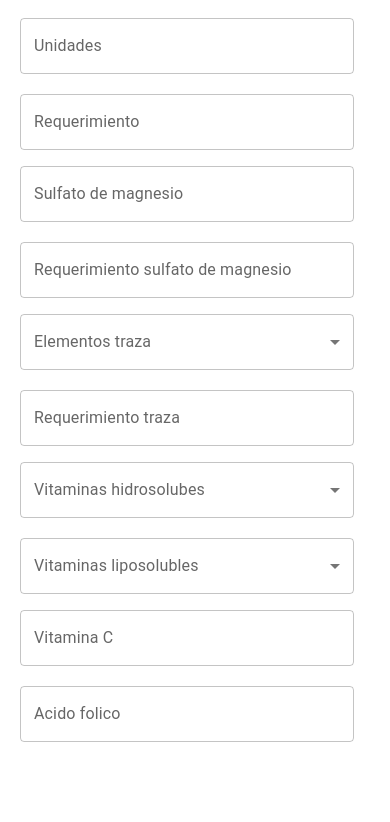
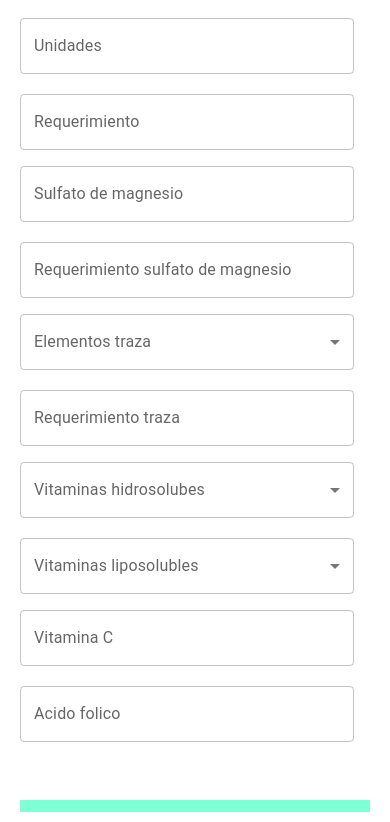
Before and after one commit to jeffmvplab/karbono1.0, a Next.js app: page /formulario in a window 390 px wide. Shown: the part 2729-3551 px from the top of the page. Built offline with nearby package versions, Linux system fonts and the light colour scheme.

Commit message:
responsive form

```diff
--- a/src/views/Formulario/FormView.tsx
+++ b/src/views/Formulario/FormView.tsx
@@ -18,11 +18,13 @@ const FormView: React.FC<FormViewProps> = () => {
 				Nueva Orden
 			</Typography>
 
-			<Grid container direction='column' xs={12} sm={8} md={9} style={{ padding:6 }}>
+			<Grid container>
+
+				<Grid container direction='column' xs={12} sm={8} md={9} style={{ padding: 6 }}>
 
 					<Grid container spacing={2}>
 
-					<Grid xs={12} sm={6} md={4} style={{padding:'10px'}} >
+						<Grid xs={12} sm={6} md={4} style={{ padding: '10px' }} >
 							<TextField
 								id='Numero-de-orden'
 								label='Número de Orden'
@@ -32,7 +34,7 @@ const FormView: React.FC<FormViewProps> = () => {
 								fullWidth
 							/>
 						</Grid>
-					<Grid xs={12} sm={6} md={4} style={{padding:'10px'}} >
+						<Grid xs={12} sm={6} md={4} style={{ padding: '10px' }} >
 							<TextField
 								id='Tipo-de-prescripción'
 								label='Tipo de prescripción'
@@ -42,7 +44,7 @@ const FormView: React.FC<FormViewProps> = () => {
 								fullWidth
 							/>
 						</Grid>
-					<Grid xs={12} sm={6} md={4} style={{padding:'10px'}} >
+						<Grid xs={12} sm={6} md={4} style={{ padding: '10px' }} >
 							<TextField
 								id='Fecha-de-creación'
 								label='Fecha de creación'
@@ -63,6 +65,17 @@ const FormView: React.FC<FormViewProps> = () => {
 
 				</Grid>
 
+
+				<Grid
+				container
+				direction='column'
+				sm={4} md={3}
+				style={{padding:6,backgroundColor:'aquamarine'}}>
+
+				</Grid>
+
+			</Grid>
+
 		</Stack>
 	)
 
```
Lines whose indentation alone changed are shown as unchanged.
